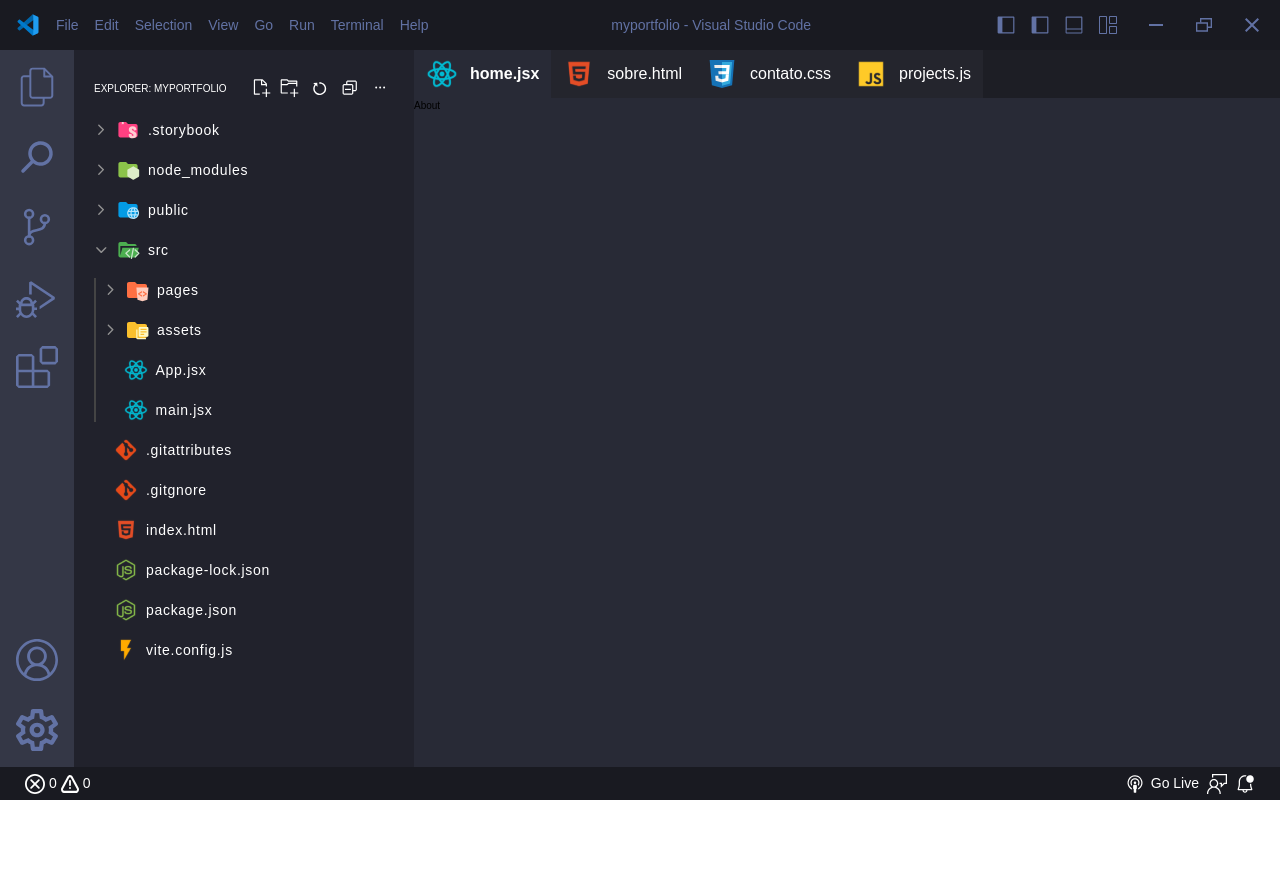
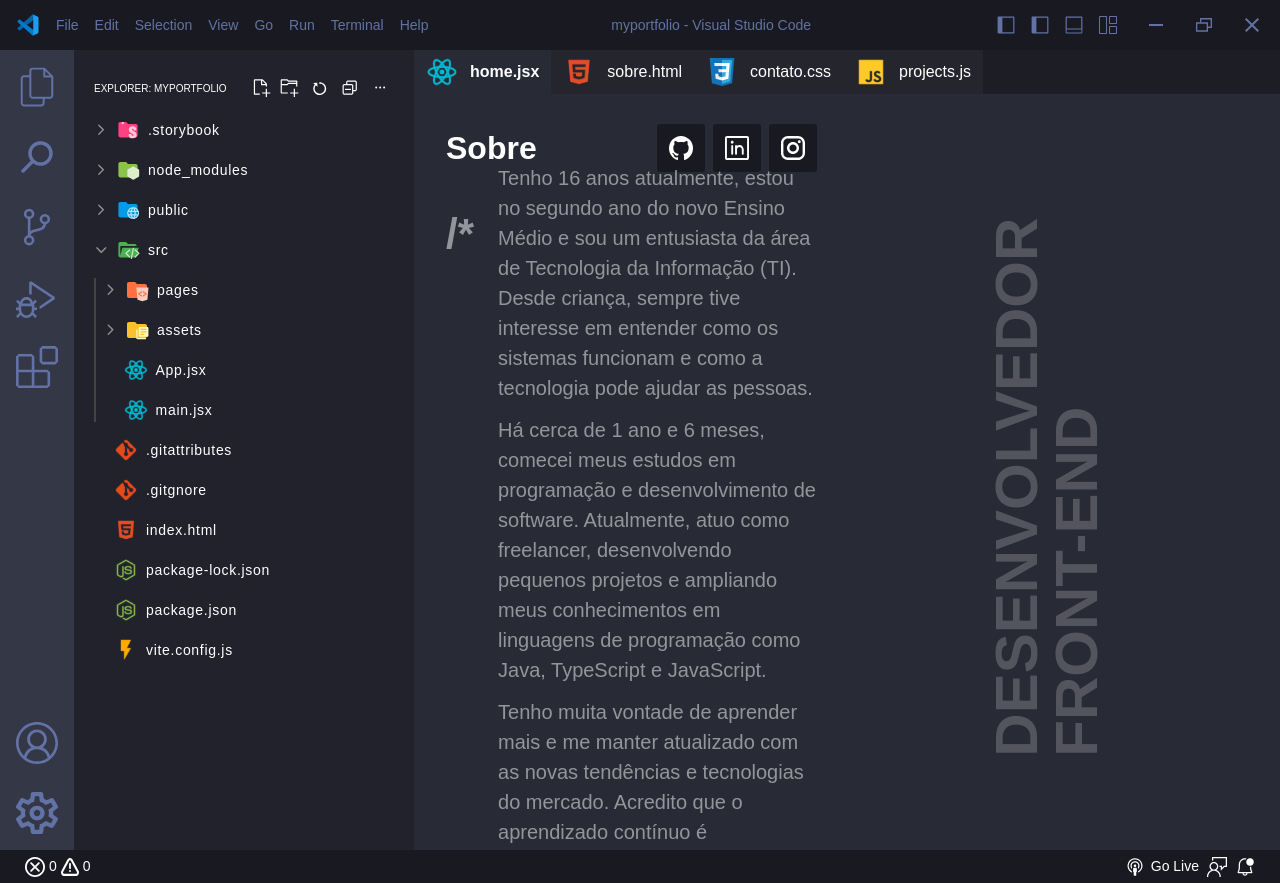
Before and after one commit to jaomanoel/Portfolio, a React (Vite) app: page /about in a window 1280 px wide. Before the commit the page ends 800 px from the top, so only its background shows below. Built offline with nearby package versions, Linux system fonts and the light colour scheme.

Commit message:
Created page about

```diff
--- a/src/pages/About/index.jsx
+++ b/src/pages/About/index.jsx
@@ -1,8 +1,65 @@
 import React from "react";
-import { Outlet } from "react-router-dom";
+
+import SocialMedia from "../../ui/components/navigation/SocialMedia/SocialMedia";
+import TextField from "../../ui/components/surface/TextField/TextField";
 
 function About() {
-    return <div>About</div>;
+    return (
+        <div className="container-view bg-bg mt-30 px-16 h-full">
+            <div className="centralizador-col-between md:items-center md:centralizador-row-between md:flex-row h-full">
+                <div className="w-2/4 flex h-full flex-col gap-30">
+                    <div className="flex flex-col gap-16 md:flex-row md:justify-between w-full">
+                        <h1 className="font-bold text-3xl text-white">Sobre</h1>
+                        <SocialMedia />
+                    </div>
+
+                    <div className="flex items-center w-[90vw] md:w-full h-full gap-12 md:gap-24">
+                        <div className="flex flex-col h-full justify-between">
+                            <span className="font-bold text-5xl text-neutral">
+                                /*
+                            </span>
+                            <span className="font-bold text-5xl text-neutral">
+                                *\
+                            </span>
+                        </div>
+
+                        <div className="flex flex-col items-center gap-12">
+                            <p className="text-neutral md:text-xl text-base">
+                                Tenho 16 anos atualmente, estou no segundo ano
+                                do novo Ensino Médio e sou um entusiasta da área
+                                de Tecnologia da Informação (TI). Desde criança,
+                                sempre tive interesse em entender como os
+                                sistemas funcionam e como a tecnologia pode
+                                ajudar as pessoas.
+                            </p>
+
+                            <p className="text-neutral md:text-xl text-base">
+                                Há cerca de 1 ano e 6 meses, comecei meus
+                                estudos em programação e desenvolvimento de
+                                software. Atualmente, atuo como freelancer,
+                                desenvolvendo pequenos projetos e ampliando meus
+                                conhecimentos em linguagens de programação como
+                                Java, TypeScript e JavaScript.
+                            </p>
+
+                            <p className="text-neutral md:text-xl text-base">
+                                Tenho muita vontade de aprender mais e me manter
+                                atualizado com as novas tendências e tecnologias
+                                do mercado. Acredito que o aprendizado contínuo
+                                é fundamental para o sucesso na área de TI e
+                                estou sempre buscando novas oportunidades de
+                                aprendizado e desafios.
+                            </p>
+                        </div>
+                    </div>
+                </div>
+
+                <div className="hidden w-2/4 md:flex items-center justify-center h-full -rotate-90 ">
+                    <TextField Text={"Desenvolvedor front-end"} />
+                </div>
+            </div>
+        </div>
+    );
 }
 
 export default About;
--- a/src/ui/components/surface/TextField/TextField.jsx
+++ b/src/ui/components/surface/TextField/TextField.jsx
@@ -2,7 +2,9 @@ import React from "react";
 
 const TextField = ({ Text }) => {
     return (
-        <h2 className="font-bold text-9xl text-neutral-textfield leading-10 uppercase">
+        <h2
+            className={`responsive-textfield font-bold text-neutral-textfield leading-none uppercase`}
+        >
             {Text}
         </h2>
     );
--- a/src/ui/style/index.css
+++ b/src/ui/style/index.css
@@ -13,7 +13,7 @@
 }
 
 body {
-    overflow: hidden;
+    overflow-x: hidden;
     font-family: "Saira", sans-serif;
 }
 
@@ -25,7 +25,7 @@ html {
     /*                                                    DEFAULT                                                       */
 
     .container-view {
-        @apply overflow-hidden flex justify-center items-center;
+        @apply overflow-x-hidden flex justify-center items-center;
     }
 
     .centralizador-col-between {
@@ -52,3 +52,21 @@ html {
         @apply flex items-center justify-center px-12 py-8 bg-bg-nav-pilula border-y-0 border-l-[1px] border-r-0 font-normal border-solid border-black gap-12;
     }
 }
+
+@media screen and (min-height: 960px) {
+    .responsive-textfield {
+        font-size: 9rem;
+    }
+}
+
+@media screen and (max-height: 960px) {
+    .responsive-textfield {
+        font-size: 8rem;
+    }
+}
+
+@media screen and (max-height: 870px) {
+    .responsive-textfield {
+        font-size: 6rem;
+    }
+}
--- a/tailwind.config.cjs
+++ b/tailwind.config.cjs
@@ -14,7 +14,7 @@ module.exports = {
             "5xl": "4.2rem", // 42px
             "6xl": "6rem", // 60px
             "7xl": "6.4rem", // 64px
-            "8xl": "9.6rem", // 96px
+            "8xl": "9rem", // 96px
             "9xl": "10rem", // 100px
         },
         extend: {
```
